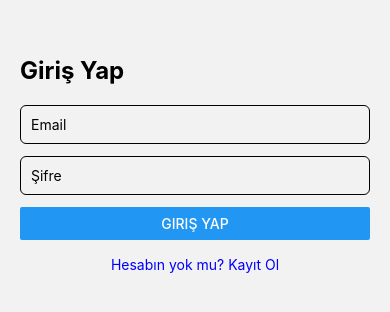
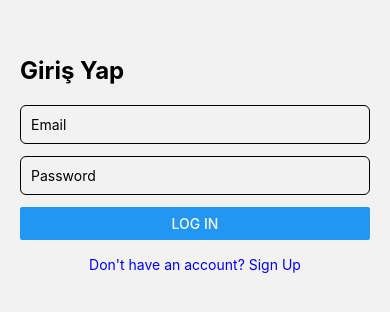
Before and after one commit to nisaolcucu/motivApp, a React Native app: screen /Login in a window 390 px wide. Shown: the part 258-570 px from the top of the page. Built offline with nearby package versions, Linux system fonts and the light colour scheme.

Commit message:
LoginScreen translated to Eng

```diff
--- a/screens/LoginScreen.js
+++ b/screens/LoginScreen.js
@@ -8,7 +8,7 @@ const LoginScreen = ({ navigation }) => {
 
   const handleLogin = () => {
     if (!email || !password) {
-      Alert.alert('Hata', 'Lütfen email ve şifre girin');
+      Alert.alert('Error', 'Please enter your email and password.');
       return;
     }
 
@@ -17,14 +17,14 @@ const LoginScreen = ({ navigation }) => {
       .then((userCredential) => {
         // Giriş başarılı olduğunda, kullanıcının bilgilerine erişebiliriz
         const user = userCredential.user;
-        Alert.alert('Başarılı', `Hoş geldiniz, ${user.displayName || 'Kullanıcı'}!`);
+        Alert.alert('Successful', `Welcome, ${user.displayName || 'User'}!`);
         navigation.replace('MainTabs'); // Başarılı giriş sonrası ana sekmelere yönlendir
       })
       .catch((error) => {
         // Hata durumunda, kullanıcıyı bilgilendir
         const errorCode = error.code;
         const errorMessage = error.message;
-        Alert.alert('Giriş Hatası', `Hata: ${errorMessage}`);
+        Alert.alert('Login Error', `Error: ${errorMessage}`);
       });
   };
 
@@ -41,14 +41,14 @@ const LoginScreen = ({ navigation }) => {
       />
       <TextInput
         style={styles.input}
-        placeholder="Şifre"
+        placeholder="Password"
         secureTextEntry
         value={password}
         onChangeText={setPassword}
       />
-      <Button title="Giriş Yap" onPress={handleLogin} />
+      <Button title="Log In" onPress={handleLogin} />
       <TouchableOpacity onPress={() => navigation.navigate('Register')}>
-        <Text style={styles.link}>Hesabın yok mu? Kayıt Ol</Text>
+        <Text style={styles.link}>Don't have an account? Sign Up</Text>
       </TouchableOpacity>
     </View>
   );
```
